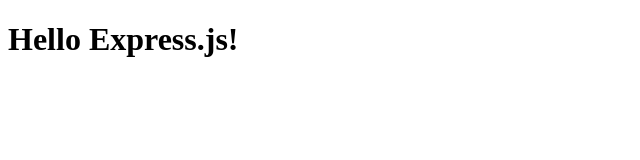
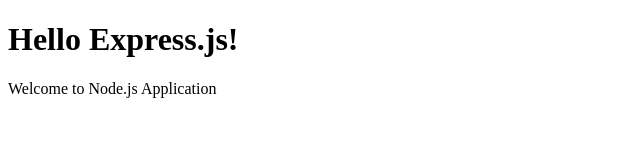
Before and after one commit to brandonellett/web-server, a website: page public/index.html in a window 1280 px wide. Shown: the whole page, without its empty margins (0-640 px from the left). Drawn offline with Linux system fonts and the light colour scheme.

Commit message:
Updated index Copy

```diff
--- a/public/index.html
+++ b/public/index.html
@@ -6,5 +6,6 @@
     </head>
     <body>
         <h1>Hello Express.js!</h1>
+        <p>Welcome to Node.js Application</p>
     </body>
 </html>
```
